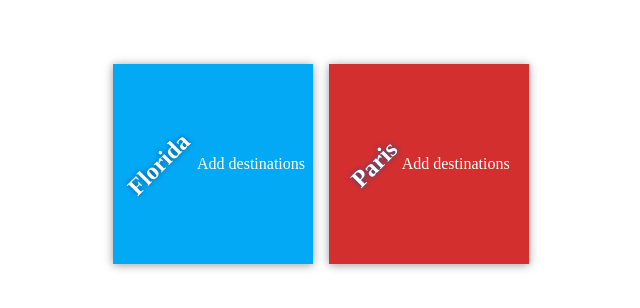
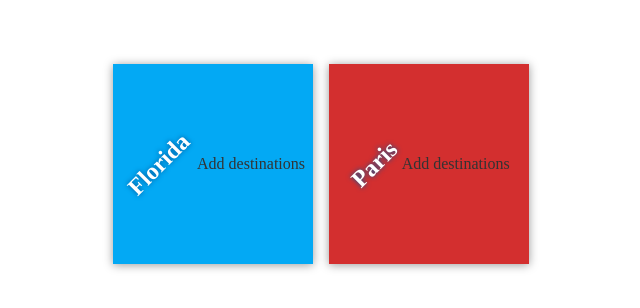
Before and after one commit to sarah27h/my-travel-plans, a plain HTML site: page index.html in a window 1280 px wide. Shown: the part 236-544 px from the top of the page, without its empty margins (319-959 px from the left). Drawn offline with Linux system fonts and the light colour scheme; files that its build step writes are made by us from their sources.

Commit message:
Style destinations

```diff
--- a/app.css
+++ b/css/app.css
@@ -46,6 +46,10 @@ h2 {
     text-shadow: 0 0 5px #01579b;
 }
 
+.destination p {
+  color: #333;
+}
+
 #florida {
     background-color: #03a9f4;
 }
```
